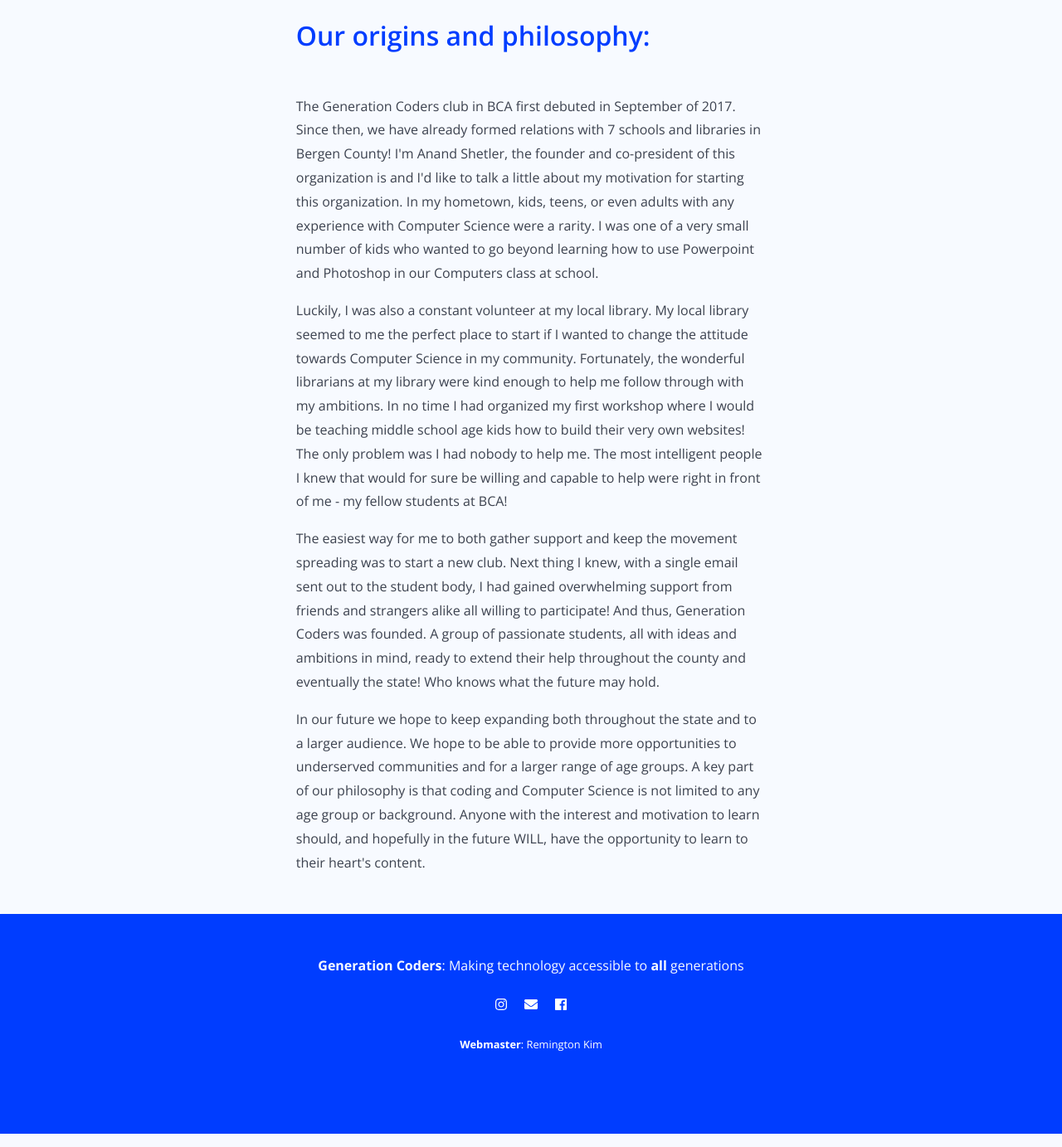
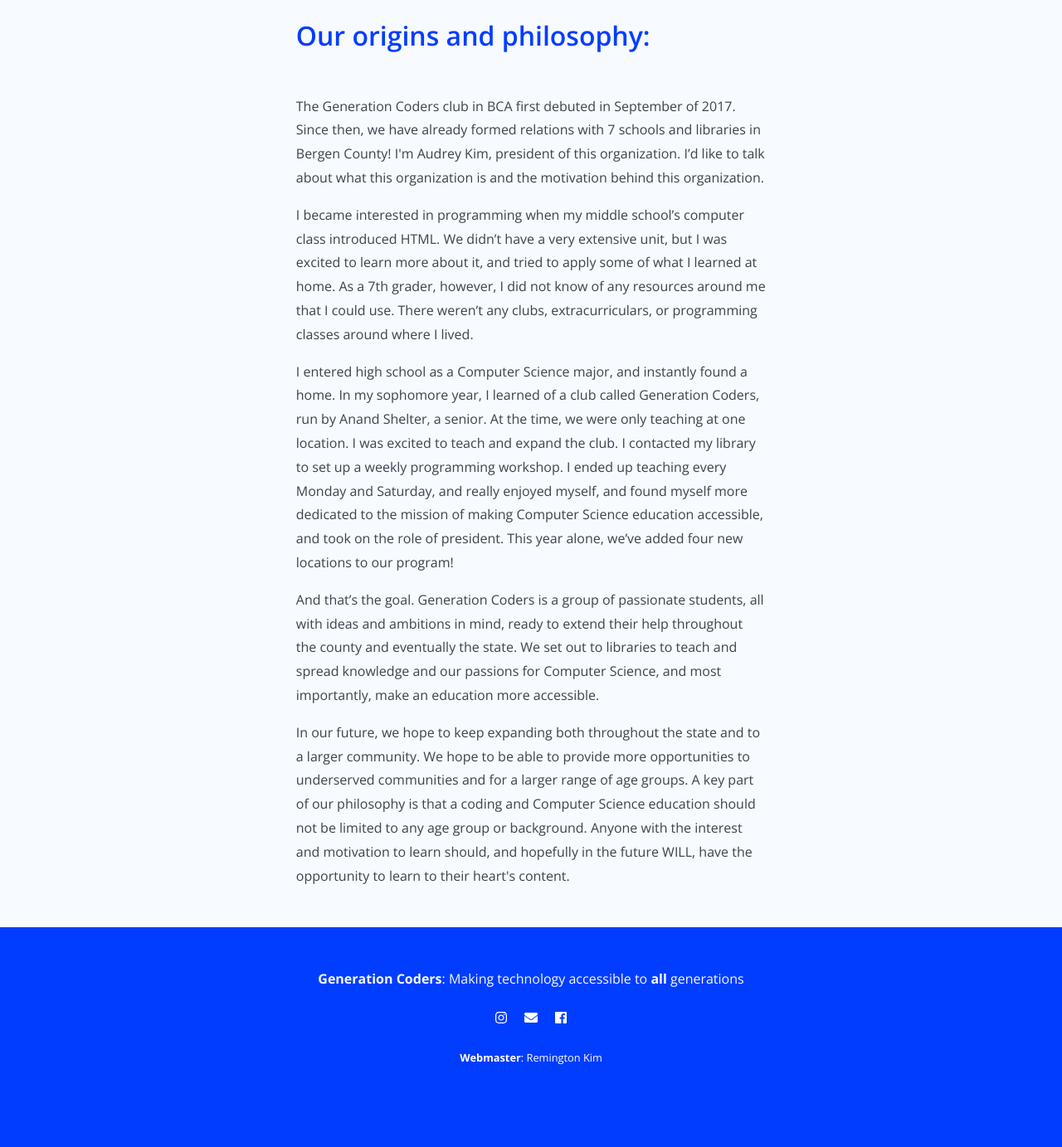
Before and after one commit to Generation-Coders/generation-coders, a Flask app: page /about in a window 1280 px wide. Shown: the part 52-1435 px from the top of the page at 83% size. Run offline with Flask 2, Linux system fonts and the light colour scheme; some libraries are stand-ins or nearby versions.

Commit message:
about update

```diff
--- a/app/templates/about.html
+++ b/app/templates/about.html
@@ -8,10 +8,11 @@
           <h2 class="title is-size-3 has-text-primary">Our origins and philosophy:</h2>
           <br>
           <div class="content">
-          <p>The Generation Coders club in BCA first debuted in September of 2017. Since then, we have already formed relations with 7 schools and libraries in Bergen County! I'm Anand Shetler, the founder and co-president of this organization is and I'd like to talk a little about my motivation for starting this organization. In my hometown, kids, teens, or even adults with any experience with Computer Science were a rarity. I was one of a very small number of kids who wanted to go beyond learning how to use Powerpoint and Photoshop in our Computers class at school.</p>
-          <p>Luckily, I was also a constant volunteer at my local library. My local library seemed to me the perfect place to start if I wanted to change the attitude towards Computer Science in my community. Fortunately, the wonderful librarians at my library were kind enough to help me follow through with my ambitions. In no time I had organized my first workshop where I would be teaching middle school age kids how to build their very own websites! The only problem was I had nobody to help me. The most intelligent people I knew that would for sure be willing and capable to help were right in front of me - my fellow students at BCA!</p>
-          <p>The easiest way for me to both gather support and keep the movement spreading was to start a new club. Next thing I knew, with a single email sent out to the student body, I had gained overwhelming support from friends and strangers alike all willing to participate! And thus, Generation Coders was founded. A group of passionate students, all with ideas and ambitions in mind, ready to extend their help throughout the county and eventually the state! Who knows what the future may hold.</p>
-          <p>In our future we hope to keep expanding both throughout the state and to a larger audience. We hope to be able to provide more opportunities to underserved communities and for a larger range of age groups. A key part of our philosophy is that coding and Computer Science is not limited to any age group or background. Anyone with the interest and motivation to learn should, and hopefully in the future WILL, have the opportunity to learn to their heart's content.</p>
+          <p>The Generation Coders club in BCA first debuted in September of 2017. Since then, we have already formed relations with 7 schools and libraries in Bergen County! I'm Audrey Kim, president of this organization. I’d like to talk about what this organization is and the motivation behind this organization.</p>
+          <p>I became interested in programming when my middle school’s computer class introduced HTML. We didn’t have a very extensive unit, but I was excited to learn more about it, and tried to apply some of what I learned at home. As a 7th grader, however, I did not know of any resources around me that I could use. There weren’t any clubs, extracurriculars, or programming classes around where I lived. </p>
+          <p>I entered high school as a Computer Science major, and instantly found a home. In my sophomore year, I learned of a club called Generation Coders, run by Anand Shelter, a senior. At the time, we were only teaching at one location. I was excited to teach and expand the club. I contacted my library to set up a weekly programming workshop. I ended up teaching every Monday and Saturday, and really enjoyed myself, and found myself more dedicated to the mission of making Computer Science education accessible, and took on the role of president. This year alone, we’ve added four new locations to our program!</p>
+          <p>And that’s the goal. Generation Coders is a group of passionate students, all with ideas and ambitions in mind, ready to extend their help throughout the county and eventually the state. We set out to libraries to teach and spread knowledge and our passions for Computer Science, and most importantly, make an education more accessible.</p>
+          <p>In our future, we hope to keep expanding both throughout the state and to a larger community. We hope to be able to provide more opportunities to underserved communities and for a larger range of age groups. A key part of our philosophy is that a coding and Computer Science education should not be limited to any age group or background. Anyone with the interest and motivation to learn should, and hopefully in the future WILL, have the opportunity to learn to their heart's content.</p>
         </div>
       </div>
     </div>
```
